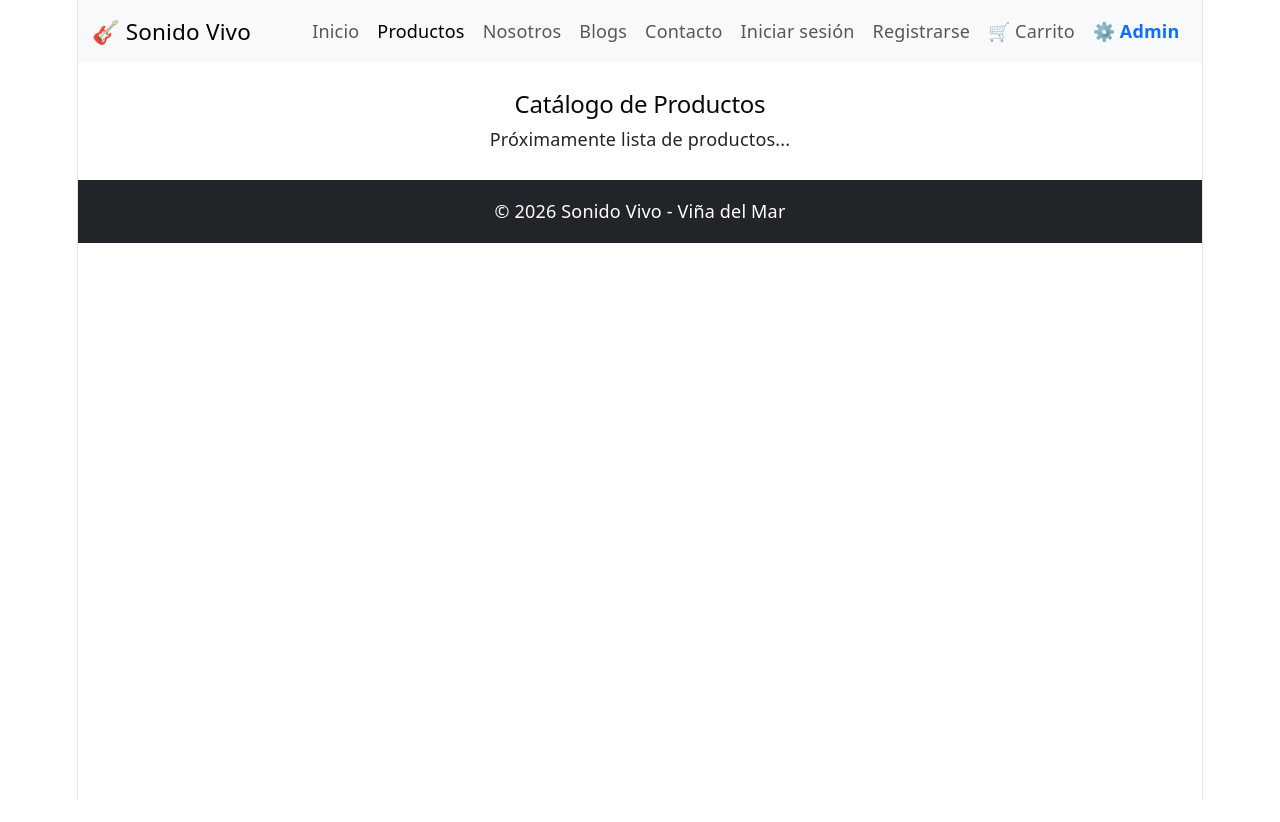
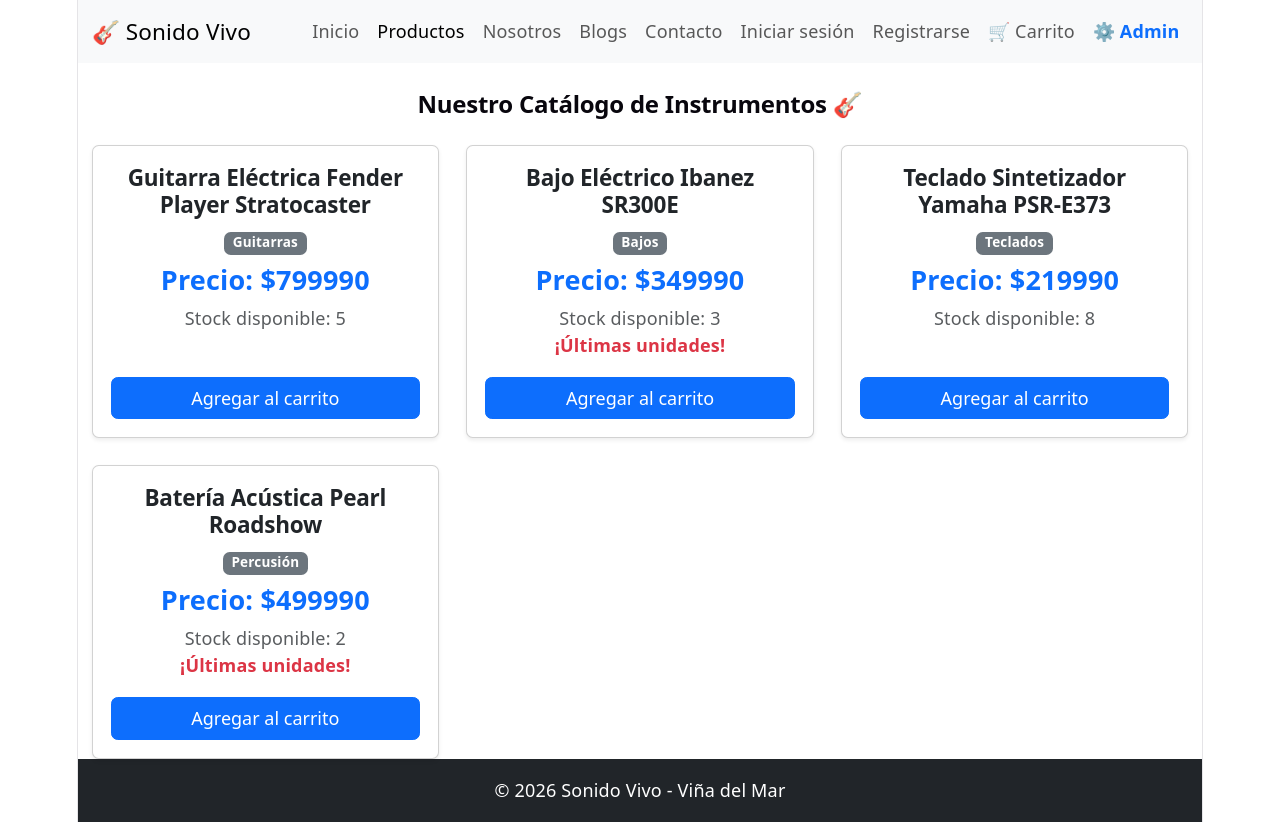
Before and after one commit to SebaRojo24/sonido-vivo-react, a React (Vite) app: page /productos in a window 1280 px wide. Before the commit the page ends 800 px from the top, so only its background shows below. Built offline with nearby package versions, Linux system fonts and the light colour scheme.

Commit message:
feat : creacion de nueva rama para la implementacion de recursos faltantes de productos siguiendo las tecnicas de la guia 10

```diff
--- a/src/App.jsx
+++ b/src/App.jsx
@@ -1,4 +1,5 @@
 import { Routes, Route } from "react-router-dom";
+import { initialProducts } from './data/productosData'; // <-- Agregamos tus datos
 import Navegacion from "./components/Navegacion";
 import Inicio from "./pages/Inicio";
 import Productos from "./pages/Productos";
@@ -13,12 +14,21 @@
 import Login from "./pages/Login";
 
 function App() {
+  // Función temporal requerida por la Guía 10 para capturar el evento del click
+  function agregarTemporal(producto) {
+    console.log("Producto seleccionado en consola:", producto.name);
+  }
+
   return (
     <>
       <Navegacion />
       <Routes>
         <Route path="/" element={<Inicio />} />
-        <Route path="/productos" element={<Productos />} />
+        {/* Modificamos esta ruta para pasarle los productos y la función */}
+        <Route
+          path="/productos"
+          element={<Productos productos={initialProducts} onAgregar={agregarTemporal} />}
+        />
         <Route path="/nosotros" element={<Nosotros/>} />
         <Route path="/blog" element={<Blog/>} />
         <Route path="/signup" element={<Registro/>} />
@@ -29,7 +39,7 @@
         <Route path="*" element={<NoEncontrada />} />
       </Routes>
       <PiePagina />
-      </>
+    </>
   );
 }
 
--- a/src/components/ProductoCard.jsx
+++ b/src/components/ProductoCard.jsx
@@ -1,10 +1,26 @@
-function ProductoCard() {
+function ProductoCard({ producto, onAgregar }) {
   return (
-    <article className="card h-100">
-      <div className="card-body">
-        <h2 className="h5">Guitarra Eléctrica Fender Player Stratocaster</h2>
-        <p className="card-text">$799.990</p>
-        <button className="btn btn-primary">Agregar al carrito</button>
+    <article className="card h-100 shadow-sm">
+      <div className="card-body d-flex flex-column justify-content-between">
+        <div>
+          <h2 className="h5 text-dark fw-bold">{producto.name}</h2>
+          <span className="badge bg-secondary mb-2">{producto.category}</span>
+          <p className="fw-bold text-primary h4">Precio: ${producto.price}</p>
+          <p className="text-muted">Stock disponible: {producto.stock}</p>
+
+          {/* Alerta responsiva si quedan pocas unidades */}
+          {producto.stock > 0 && producto.stock <= 3 && (
+            <p className="text-danger fw-bold m-0">¡Últimas unidades!</p>
+          )}
+        </div>
+
+        <button
+          className="btn btn-primary w-100 mt-3"
+          onClick={() => onAgregar(producto)}
+          disabled={producto.stock === 0}
+        >
+          {producto.stock === 0 ? "Agotado" : "Agregar al carrito"}
+        </button>
       </div>
     </article>
   );
--- a/src/pages/Productos.jsx
+++ b/src/pages/Productos.jsx
@@ -1,8 +1,16 @@
-function Productos() {
+import ProductoCard from "../components/ProductoCard";
+
+function Productos({ productos, onAgregar }) {
   return (
-    <div className="container py-4">
-      <h2>Catálogo de Productos</h2>
-      <p>Próximamente lista de productos...</p>
+    <div className="container mt-4">
+      <h2 className="mb-4 text-center fw-bold">Nuestro Catálogo de Instrumentos 🎸</h2>
+      <div className="row g-4">
+        {productos.map((producto) => (
+          <div className="col-12 col-md-6 col-lg-4" key={producto.id}>
+            <ProductoCard producto={producto} onAgregar={onAgregar} />
+          </div>
+        ))}
+      </div>
     </div>
   );
 }
```
